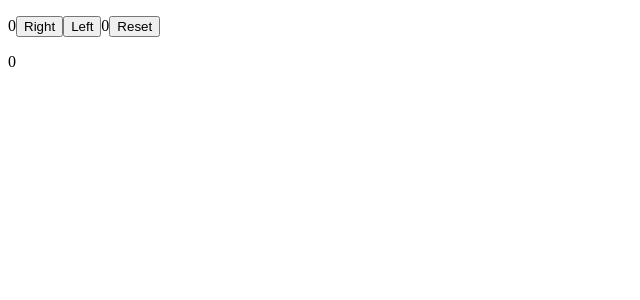
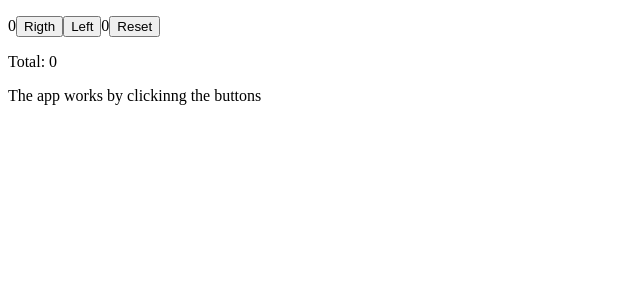
Before and after one commit to Omar679/FullStackOpen, a React (Create React App) app: page / in a window 1280 px wide. Shown: the top 300 px of the page, without its empty margins (0-640 px from the left). Built offline with nearby package versions, Linux system fonts and the light colour scheme.

Commit message:
Conditional Rendering

```diff
--- a/src/App.js
+++ b/src/App.js
@@ -24,15 +24,30 @@ const App = () => {
     <>
       <p>
         {right}
-        <button onClick={handleRight}>Right</button>
-        <button onClick={handleLeft}>Left</button>
+        <Button handleclick={handleRight} text="Rigth" />
+        <Button handleclick={handleLeft} text="Left" />
         {left}
-        <button onClick={handleReset}>Reset</button>
+        <Button handleclick={handleReset} text="Reset" />
       </p>
-      {allClicks.join("-")}
-      <p>{total}</p>
+      <p> Total: {total}</p>
+      <History allClicks={allClicks} />
     </>
   );
 };
 
+const History = ({ allClicks }) => {
+  if (allClicks.length == 0) {
+    return (
+      <>
+        <p>The app works by clickinng the buttons</p>
+      </>
+    );
+  }
+
+  return <>Button Press History {allClicks.join(" ")}</>;
+};
+const Button = ({ handleclick, text }) => {
+  return <button onClick={handleclick}>{text}</button>;
+};
+
 export default App;
```
